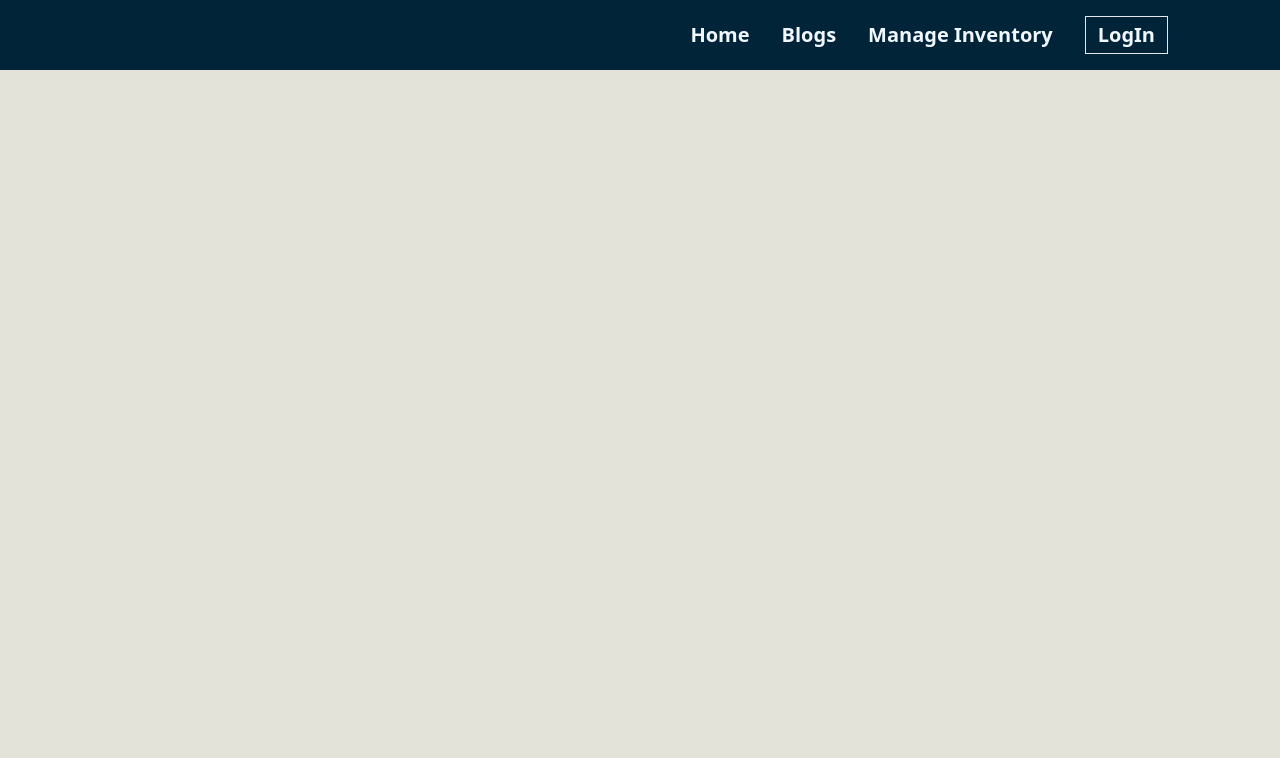
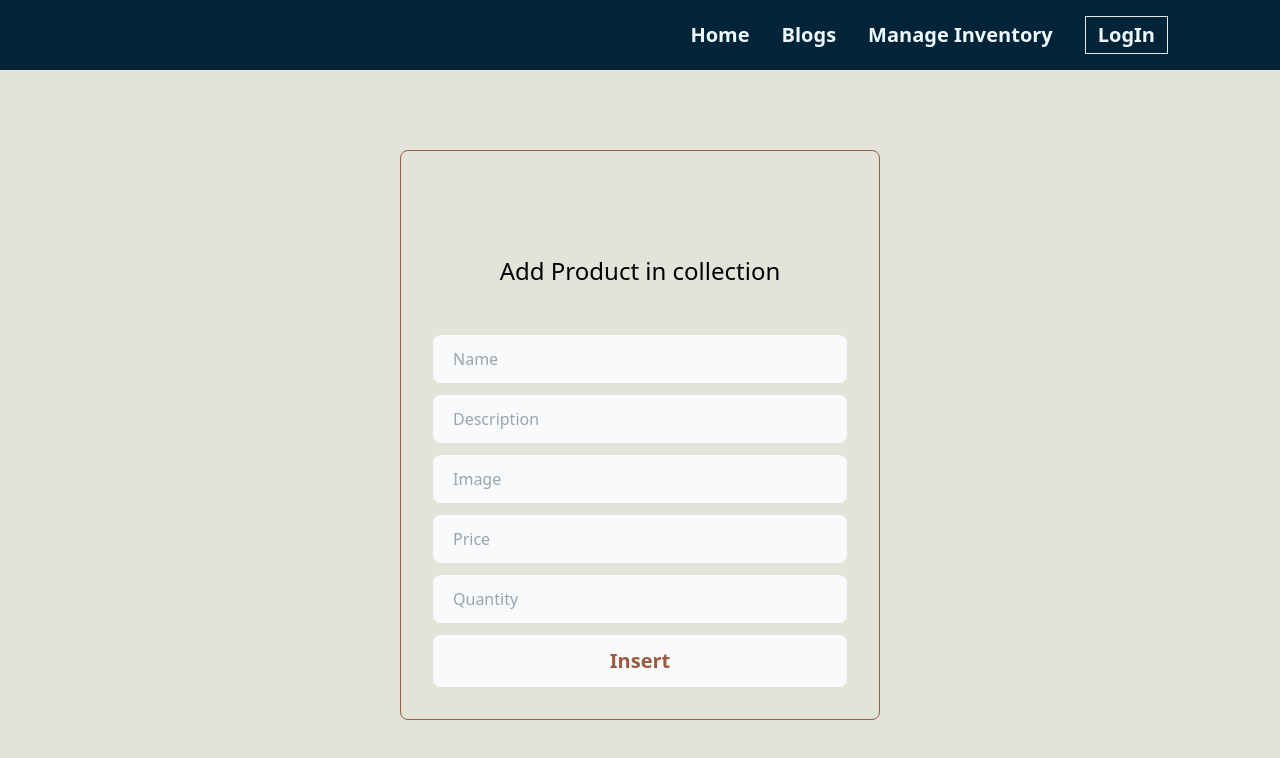
Before and after one commit to labibahmed10/Cologne-Perfume-Client, a React (Create React App) app: page /addinventory in a window 1280 px wide. Shown: the top 758 px of the page. Built offline with nearby package versions, Linux system fonts and the light colour scheme; no server answers; what tw-elements would draw is missing.

Commit message:
form been added to upload new products in db

```diff
--- a/src/Components/AddNewInventory/AddNewInventory.js
+++ b/src/Components/AddNewInventory/AddNewInventory.js
@@ -1,9 +1,55 @@
-import React from 'react';
+import React from "react";
+import useBasicImage from "../CUSTOM_HOOK/useBasicImage";
 
 const AddNewInventory = () => {
+  const [basicImage] = useBasicImage();
+  const logo = basicImage.find((item) => item.name === "brand-logo");
   return (
-    <div>
+    <div className="mt-20 mx-auto w-[30rem] px-8 border rounded-lg border-[#9B5A43] py-5">
+      <div>
+        <img className="h-16 mx-auto" src={logo?.image} alt="" />
+        <p className="text-center text-2xl pt-5">Add Product in collection</p>
+      </div>
 
+      <div className="mt-12">
+        <form>
+          <input
+            className="w-full py-3 mb-3 px-5 focus:outline-none bg-slate-50 rounded-lg"
+            type="text"
+            name="name"
+            placeholder="Name"
+          />
+          <input
+            className="w-full py-3 mb-3 px-5 focus:outline-none bg-slate-50 rounded-lg"
+            type="text"
+            name="description"
+            placeholder="Description"
+          />
+          <input
+            className="w-full py-3 mb-3 px-5 focus:outline-none bg-slate-50 rounded-lg"
+            type="text"
+            name="image"
+            placeholder="Image"
+          />
+          <input
+            className="w-full py-3 mb-3 px-5 focus:outline-none bg-slate-50 rounded-lg"
+            type="number"
+            name="price"
+            placeholder="Price"
+          />
+          <input
+            className="w-full py-3 mb-3 px-5 focus:outline-none bg-slate-50 rounded-lg"
+            type="quantity"
+            name="quantity"
+            placeholder="Quantity"
+          />
+          <input
+            className="w-full py-3 mb-3 text-[#9B5A43] bg-slate-50 rounded-lg cursor-pointer font-semibold text-xl"
+            type="submit"
+            value="Insert"
+          />
+        </form>
+      </div>
     </div>
   );
 };
--- a/src/Components/ManageInventory/ManageInventory.js
+++ b/src/Components/ManageInventory/ManageInventory.js
@@ -2,8 +2,10 @@ import React from "react";
 import useInventoryItems from "../CUSTOM_HOOK/useInventoryItems";
 import TableRow from "./TableRow";
 import { AiOutlinePlus } from "react-icons/ai";
+import { useNavigate } from "react-router-dom";
 const ManageInventory = () => {
   const [products, setProducts] = useInventoryItems();
+  const navigate = useNavigate();
 
   return (
     <div>
@@ -42,7 +44,10 @@ const ManageInventory = () => {
 
       {/* add items site */}
       <div className="flex justify-center mb-28">
-        <button className="flex items-center text-gray-600  py-3 px-6 text-2xl font-semibold border border-[#9B5A43] hover:bg-[#9B5A43] hover:text-[aliceblue] duration-300">
+        <button
+          onClick={() => navigate("/addinventory")}
+          className="flex items-center text-gray-600  py-3 px-6 text-2xl font-semibold border border-[#9B5A43] hover:bg-[#9B5A43] hover:text-[aliceblue] duration-300"
+        >
           <AiOutlinePlus></AiOutlinePlus> Add Item
         </button>
       </div>
```
